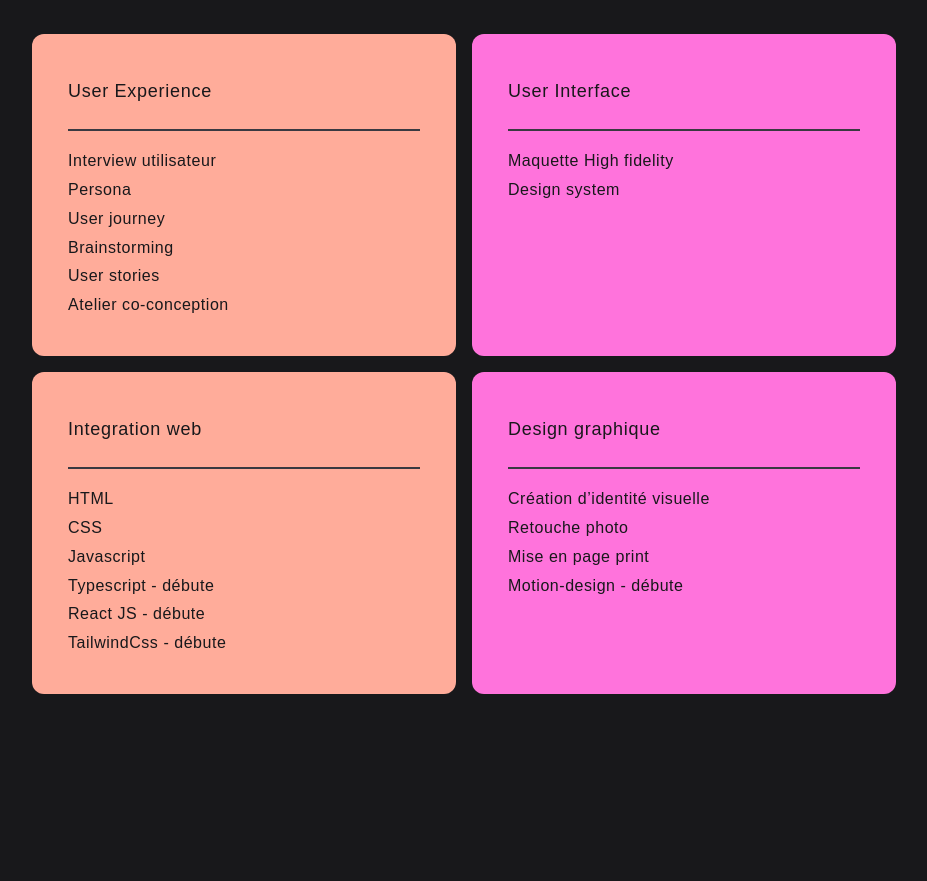
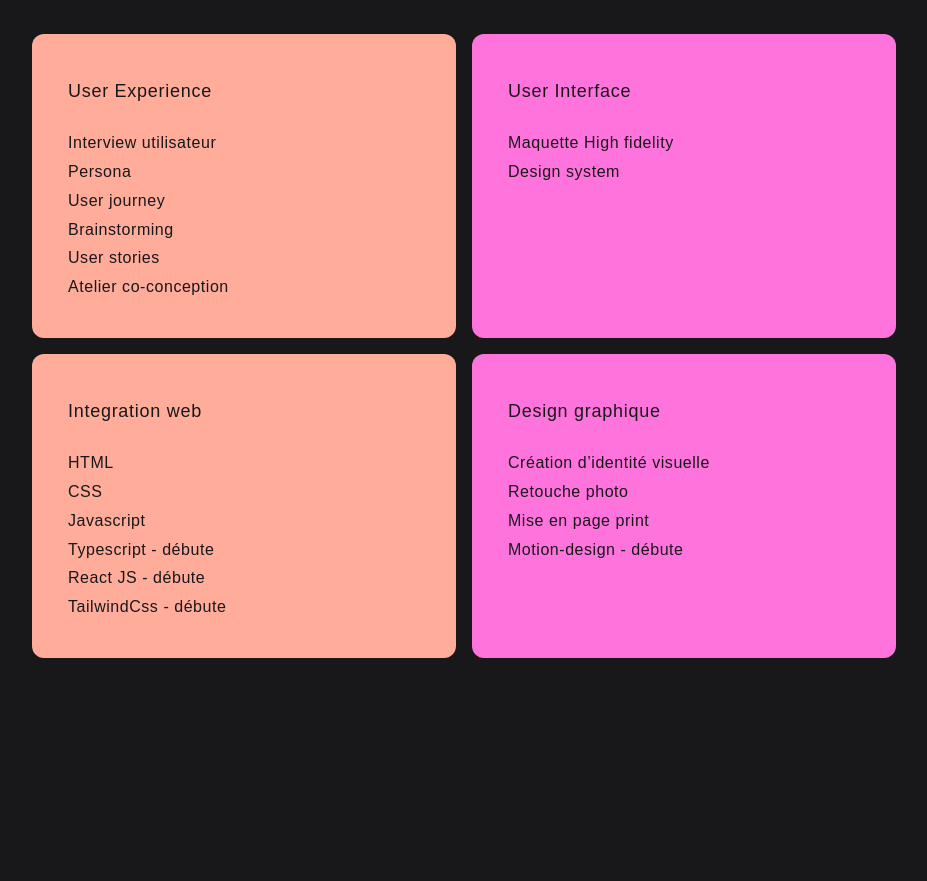
Before and after one commit to Assoghe/portfonextjs, a Next.js app: page / in a window 1280 px wide. Shown: the part 3784-4665 px from the top of the page, without its empty margins (176-1103 px from the left). Built offline with nearby package versions, Linux system fonts and the light colour scheme; a web font is replaced by a local one.

Commit message:
Fix import

```diff
--- a/src/app/_components/iconComponent/iconComponent.tsx
+++ b/src/app/_components/iconComponent/iconComponent.tsx
@@ -1,6 +1,6 @@
-import { Typography } from '@/app/ui/design-system/typography/typography';
 import React from 'react';
 import { IconType } from 'react-icons';
+import { Typography } from '../../ui/design-system/typography/typography';
 
 interface IconProps {
   icon: IconType;
--- a/src/app/_components/navigation/MobileMenu.tsx
+++ b/src/app/_components/navigation/MobileMenu.tsx
@@ -5,9 +5,9 @@
 import { BsMenuApp } from 'react-icons/bs'
 import NavLink from './NavLink'
 import { PiPhone } from 'react-icons/pi'
-import { navLinks, socialLinks } from '@/app/constants/constants'
-import { Button } from '@/app/ui/design-system/button/button'
 import { LogoComponent } from './LogoComponent';
+import { navLinks, socialLinks } from '../../constants/constants';
+import { Button } from '../../ui/design-system/button/button';
 
 
 const MobileMenu = () => {
--- a/src/app/_components/navigation/navbar.tsx
+++ b/src/app/_components/navigation/navbar.tsx
@@ -1,11 +1,11 @@
 "use client"
 import Link from 'next/link'
 import React from 'react'
-import { navLinks, socialLinks } from '@/app/constants/constants'
 import NavLink from './NavLink'
 import MobileMenu from './MobileMenu'
-import { Button } from '@/app/ui/design-system/button/button'
 import { LogoComponent } from './LogoComponent'
+import { Button } from '../../ui/design-system/button/button'
+import { navLinks, socialLinks } from '../../constants/constants'
 
 
 
--- a/src/app/a-propos/page.tsx
+++ b/src/app/a-propos/page.tsx
@@ -1,3 +1,4 @@
+import React from 'react';
 import About from "./About";
 
 function AboutPage() {
--- a/src/app/constants/constants.tsx
+++ b/src/app/constants/constants.tsx
@@ -1,6 +1,7 @@
 import { FaGithub, FaBehance, FaLinkedin } from "react-icons/fa";
 import { HiMail } from "react-icons/hi";
 import { SiAdobeaftereffects, SiAdobeillustrator, SiAdobeindesign, SiAdobephotoshop, SiAdobepremierepro, SiCss3, SiFigma, SiHtml5, SiJavascript, SiNextdotjs, SiReact, SiTailwindcss, SiTypescript } from "react-icons/si";
+import React from 'react';
 
 
 export const navLinks = [
--- a/src/app/contact/page.tsx
+++ b/src/app/contact/page.tsx
@@ -1,3 +1,4 @@
+import React from 'react';
 import ContactSection from "./ContactSection";
 
 function ContactPage() {
--- a/src/app/portfolio/_components/portfolio/PortfolioPage.tsx
+++ b/src/app/portfolio/_components/portfolio/PortfolioPage.tsx
@@ -1,9 +1,8 @@
-import { portfolioData } from '@/app/constants/constants';
-import { Button } from '@/app/ui/design-system/button/button';
-import { Typography } from '@/app/ui/design-system/typography/typography';
 import Image from 'next/image';
 import Link from 'next/link';
 import React from 'react';
+import { Typography } from '../../../ui/design-system/typography/typography';
+import { portfolioData } from '../../../constants/constants';
 
 export default function PortfolioSection() {
 
--- a/src/app/ui/bloc-color/bloc-color.tsx
+++ b/src/app/ui/bloc-color/bloc-color.tsx
@@ -1,7 +1,7 @@
+import React from 'react';
 import clsx from "clsx";
 import { Component, ReactNode } from "react";
 import { Typography } from "../design-system/typography/typography";
-import Divider from "../design-system/divider/divider";
 
 interface Props {
     title?: any;
@@ -36,7 +36,6 @@
                     {title}
                 </Typography>
             )}
-            <Divider />
             {content && (
                 <Typography variant='body-one' component='p' className='mt-4 text-neutral-950'>
                     {content}
--- a/src/app/ui/tag/tag.tsx
+++ b/src/app/ui/tag/tag.tsx
@@ -1,5 +1,6 @@
-import { IconProps } from "@/app/types/iconProps";
+import React from 'react';
 import clsx from "clsx";
+import { IconProps } from "../../types/iconProps";
 
 interface Props {
     variant?: "default" | "outline";
```
Also changed, not shown: src/app/portfolio/_components/portfolio/ServiceSection.tsx (+5 -5 lines).
